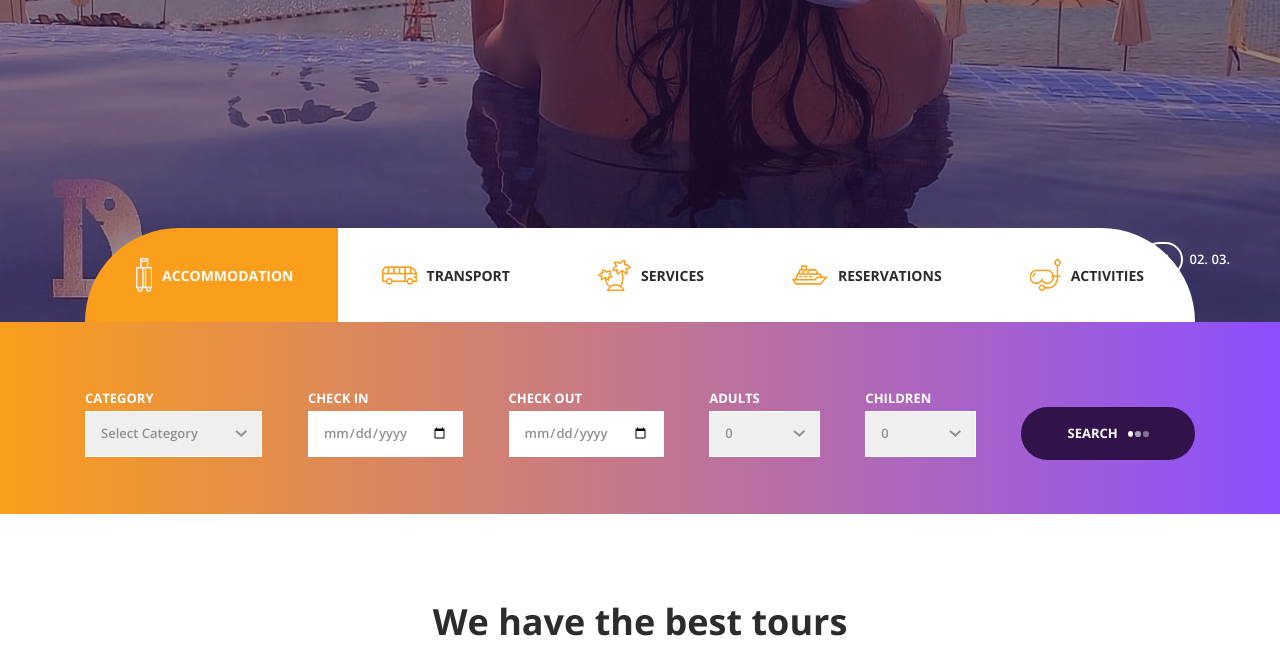
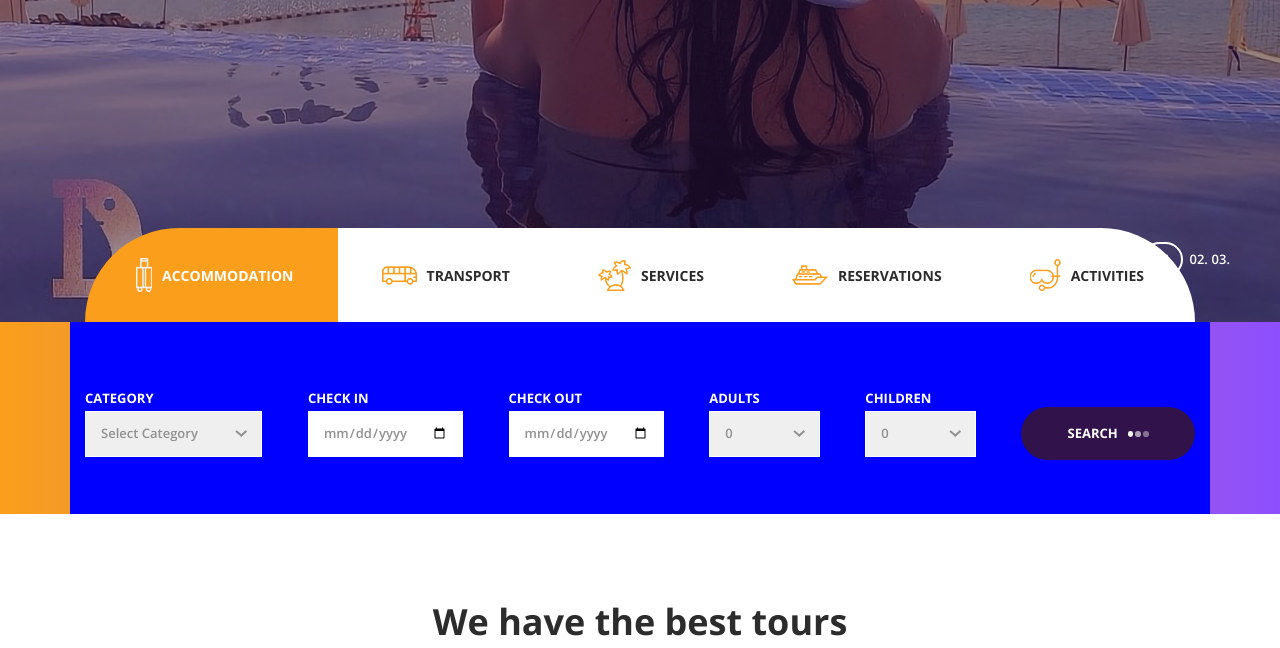
Before and after one commit to gamestorelife/dubaibooker.io, a plain HTML site: page index.html in a window 1280 px wide. Shown: the part 478-1126 px from the top of the page. Drawn offline with nearby package versions, Linux system fonts and the light colour scheme.

Commit message:
new
newq

```diff
--- a/index.html
+++ b/index.html
@@ -222,14 +222,14 @@
 
 	<!-- Search -->
 
-	<div class="search">
+	<div class="search" >
 
 
 		<!-- Search Contents -->
 
-		<div class="container fill_height">
+		<div class="container fill_height" style="background-color: blue;">
 			<div class="row fill_height">
-				<div class="col fill_height">
+				<div class="col fill_height" >
 
 					<!-- Search Tabs -->
 
--- a/styles/responsive.css
+++ b/styles/responsive.css
@@ -155,7 +155,9 @@
 		height: auto;
 		padding-top: 20px;
 		padding-bottom: 30px;
+
 	}
+
 
 
 
```
